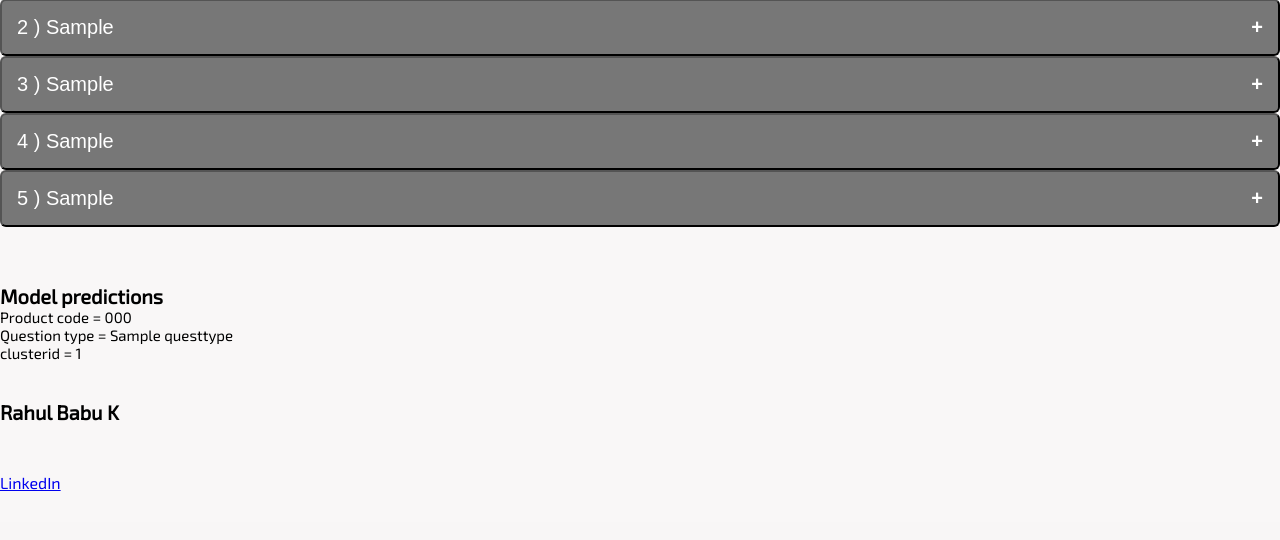
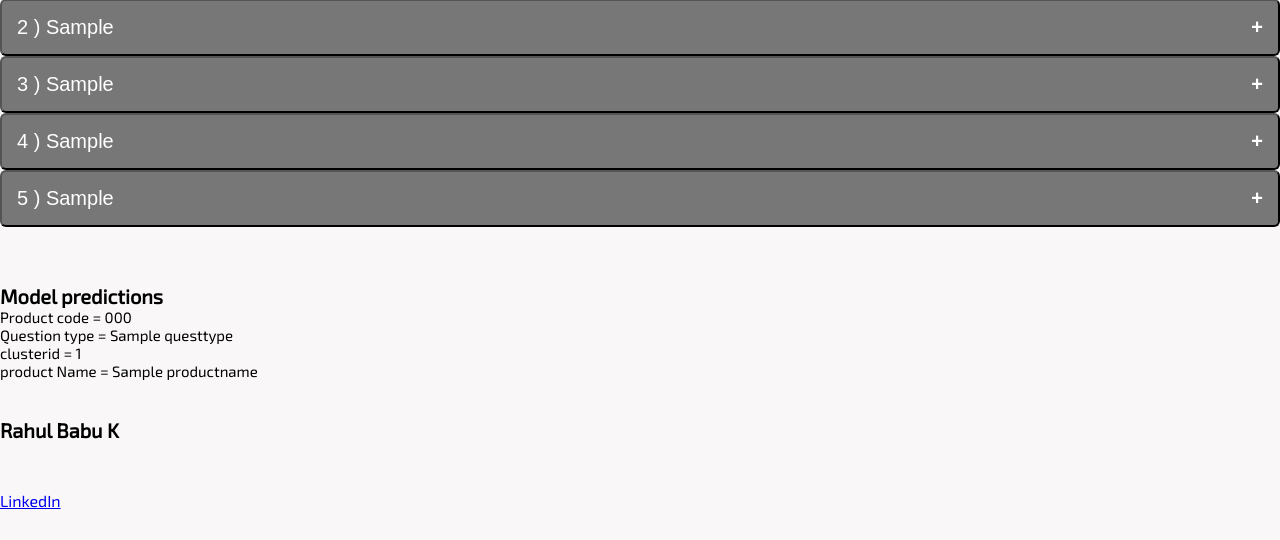
Before and after one commit to iamr2k/chatbot, a Flask app: template templates/result.html in a window 1280 px wide. Shown: the part 374-914 px from the top of the page. Before the commit the page ends 865 px from the top, so only its background shows below. Run offline with Flask 2, Linux system fonts and the light colour scheme; the template is opened without the code that fills it: most values are stand-ins (such as "Sample title", 1, 10 or a date in 2020); parts of the project's set-up code (start-up, migrations or seed data) failed here and were passed over; some libraries are stand-ins or nearby versions.

Commit message:
Update result.html

```diff
--- a/templates/result.html
+++ b/templates/result.html
@@ -53,6 +53,7 @@
                 <p style = "font-size: 15px;font-weight: lighter;">Product code = {{productcode}}</p>
                  <p style = "font-size: 15px;font-weight: lighter;">Question type = {{questtype}}</p>
                  <p style = "font-size: 15px;font-weight: lighter;">clusterid = {{clusterid}}</p>
+                 <p style = "font-size: 15px;font-weight: lighter;">product Name = {{productname}}</p>
         <br><br>
         <div class = "team">
         <p class = "team" style = "font-size: 20px;font-weight: bold;align-self: center;">Rahul Babu K</p><br>
```
